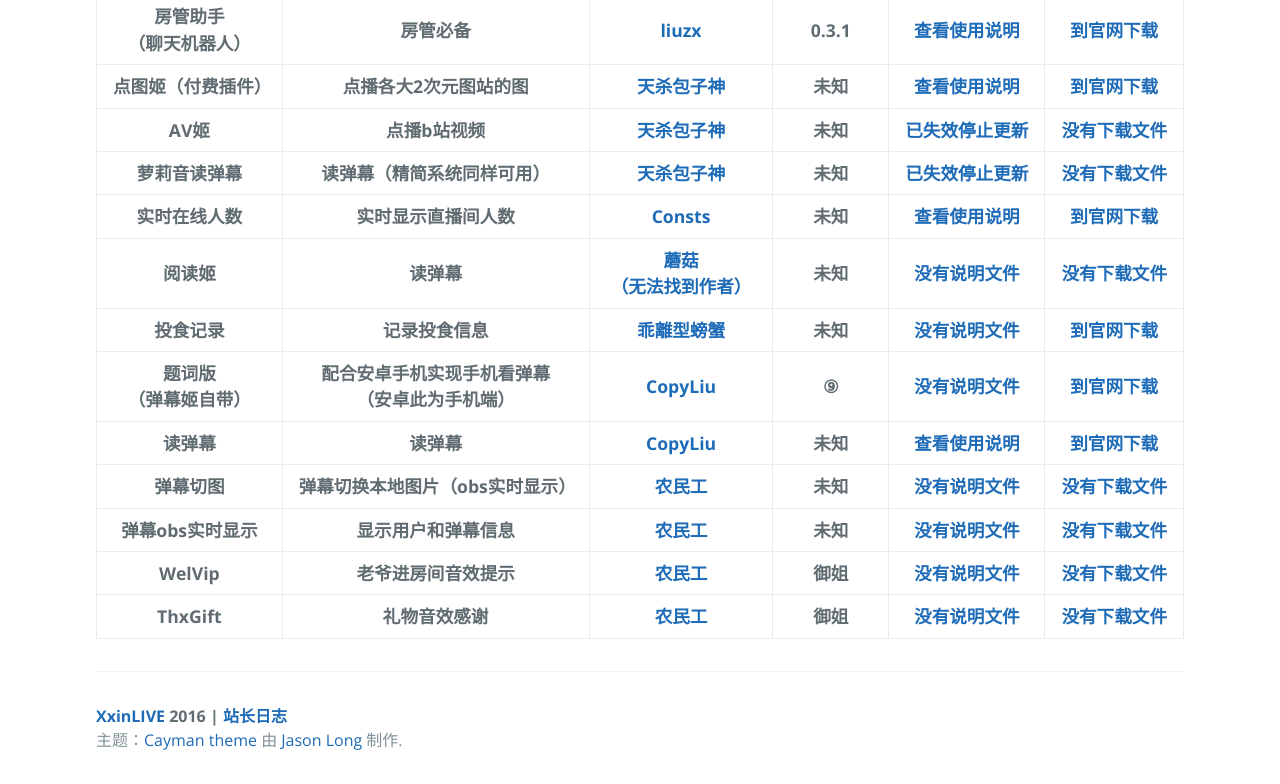
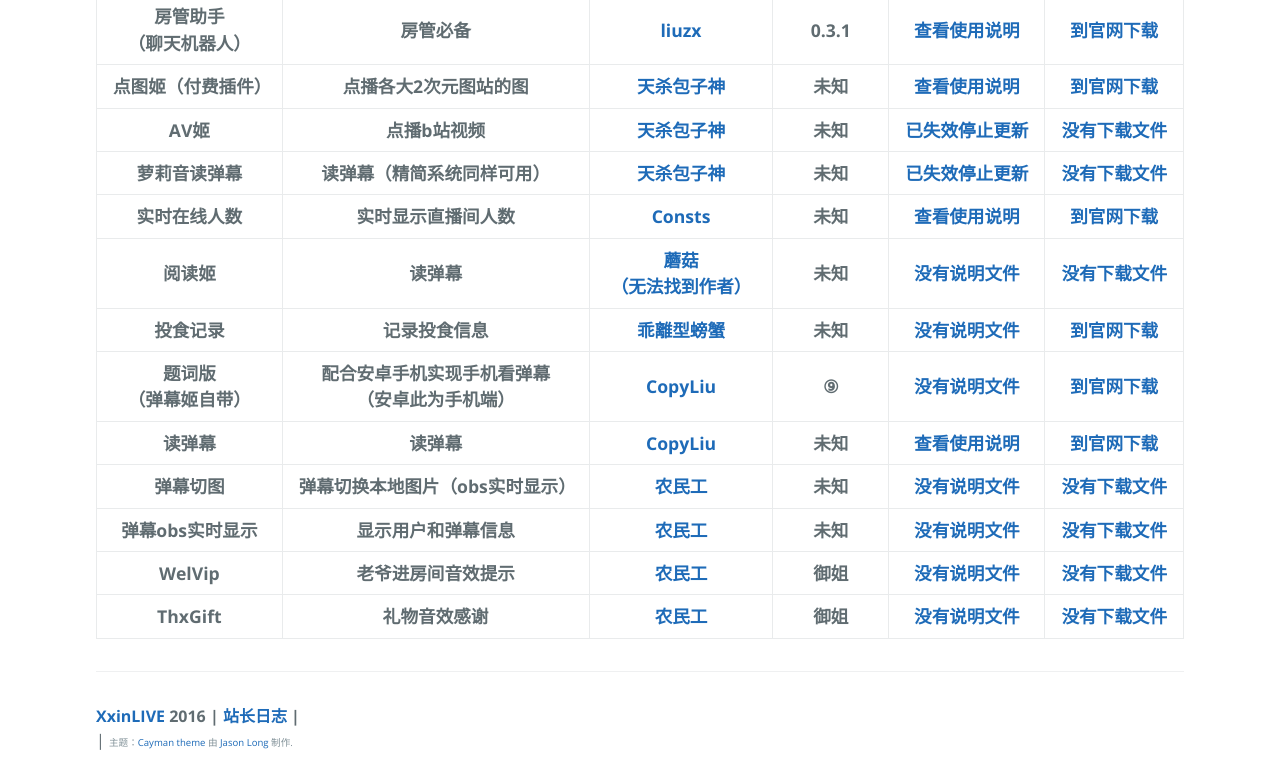
Before and after one commit to Xxin12/bililive, a website: page index.html in a window 1280 px wide. Shown: the part 935-1719 px from the top of the page. Drawn offline with nearby package versions, Linux system fonts and the light colour scheme.

Commit message:
优化了一下底部的信息栏

```diff
--- a/index.html
+++ b/index.html
@@ -2,7 +2,7 @@
 <html lang="en-us">
   <head>
     <meta charset="UTF-8">
-    <title>弹幕姬插件收集</title>
+    <title>弹幕姬插件收集下载</title>
     <meta name="viewport" content="width=device-width, initial-scale=1">
     <meta name="theme-color" content="#157878">
     <meta name="baidu-site-verification" content="8zkuTk2RfB" />
@@ -199,13 +199,20 @@
       </tbody>
       </table>
       <footer class="site-footer">
-        <span class="site-footer-owner"><a href="#">XxinLIVE</a> 2016 | <a href="rz.html" target="_blank">站长日志</a></span>
-        <span class="site-footer-credits">主题：<a href="http://github.com/jasonlong/cayman-theme" target="_blank">Cayman theme</a> 由 <a href="http://twitter.com/jasonlong" target="_blank">Jason Long</a> 制作.</span>
+        <span class="site-footer-owner"><a href="#">XxinLIVE</a> 2016 | <a href="rz.html" target="_blank">站长日志</a> |
+		</span>
+		<span class="site-footer-credits">
+		<script type="text/javascript">var cnzz_protocol = (("https:" == document.location.protocol) ? " https://" : " http://");document.write(unescape("%3Cspan id='cnzz_stat_icon_1260132713'%3E%3C/span%3E%3Cscript src='" + cnzz_protocol + "s4.cnzz.com/z_stat.php%3Fid%3D1260132713%26online%3D1%26show%3Dline' type='text/javascript'%3E%3C/script%3E"));</script>
+		</span> |
+        <span class="site-footer-credits">主题：<a href="http://github.com/jasonlong/cayman-theme" target="_blank">Cayman theme</a> 由 <a href="http://twitter.com/jasonlong" target="_blank">Jason Long</a> 制作.
+
+
+		</span>
       </footer>
 
     </section>
-    <script type="text/javascript">var cnzz_protocol = (("https:" == document.location.protocol) ? " https://" : " http://");document.write(unescape("%3Cspan id='cnzz_stat_icon_1260132713'%3E%3C/span%3E%3Cscript src='" + cnzz_protocol + "s4.cnzz.com/z_stat.php%3Fid%3D1260132713%26show%3Dpic' type='text/javascript'%3E%3C/script%3E"));</script>
-    <script type="text/javascript" color="255,0,0" opacity='0.7' zIndex="-2" count="150" src="canvas-nest.js"></script>
+
+        <script type="text/javascript" color="255,0,0" opacity='0.7' zIndex="-2" count="150" src="canvas-nest.js"></script>
 	<script type="text/javascript" left="80%" bottom="20%" text="返回顶部" src="xreturntop/x-return-top.min.js"></script>
 	</body>
 </html>
--- a/scss/cayman.scss
+++ b/scss/cayman.scss
@@ -361,5 +361,6 @@
 }
 
 .site-footer-credits {
+  font-size: 60%;
   color: $blockquote-text-color;
 }
```
Also changed, not shown: rz.html (+10 -3 lines), css/cayman.css.
